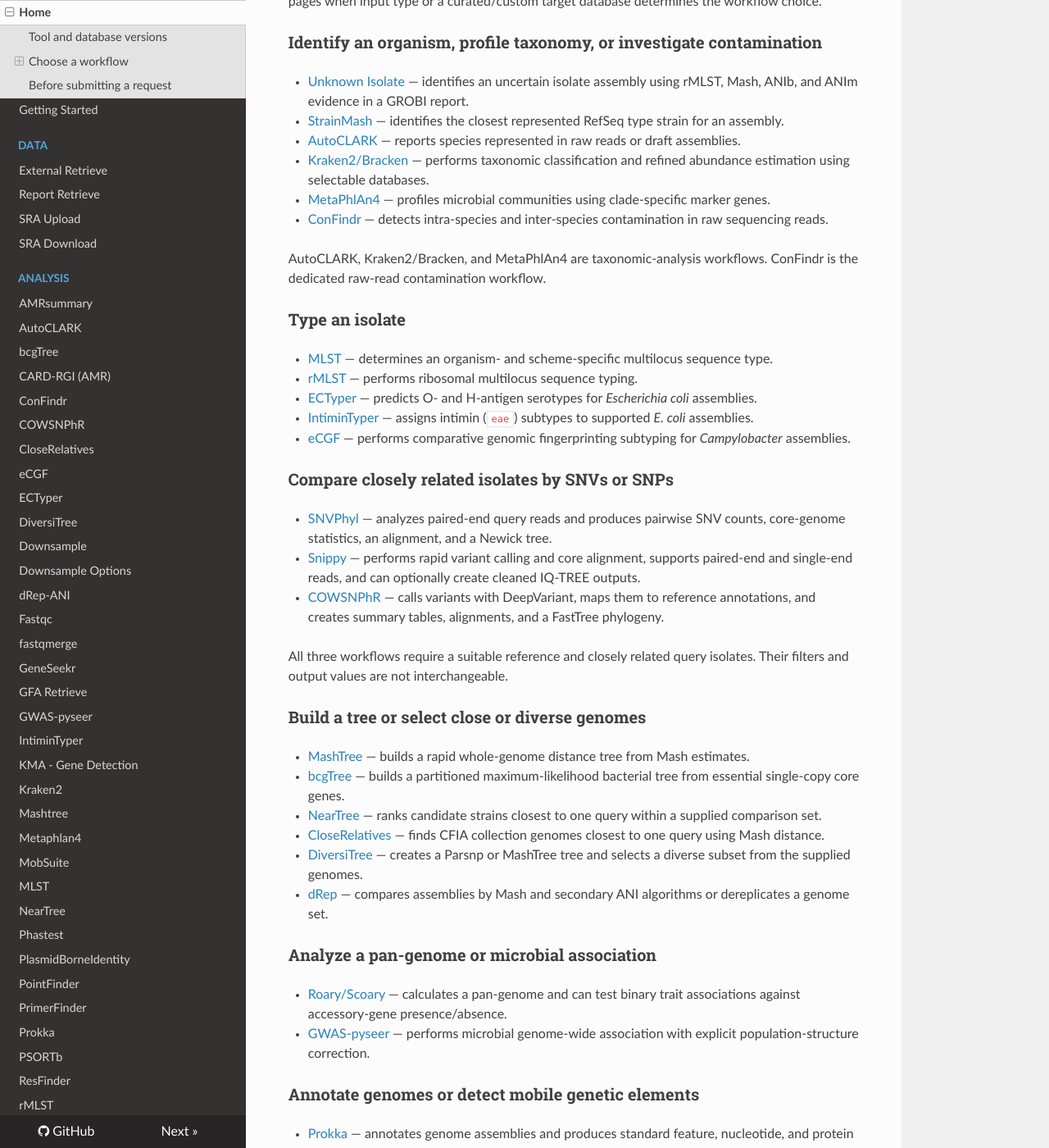
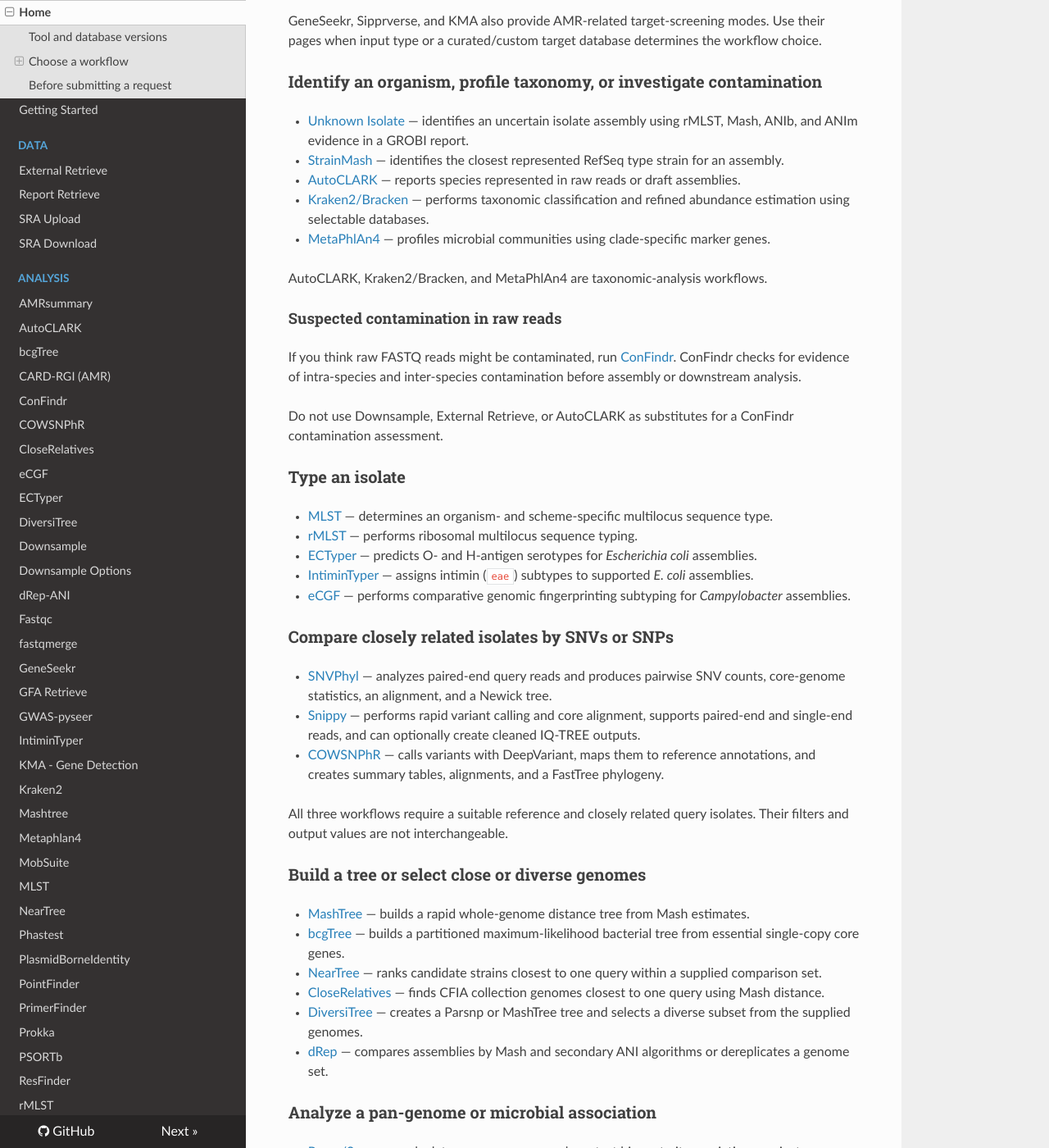
Before and after one commit to OLC-Bioinformatics/redmine-docs, an MkDocs documentation site: the page built from docs/index.md, in a window 1280 px wide and 1400 px high, scrolled down 1492 px. Shown: the whole window at 82% size. Built offline with MkDocs 1.6.1, drawn with Linux system fonts in a browser that asks for light colours; nearby versions of some CDN libraries; some of the changed text lies outside the part shown.

Commit message:
docs: add quast and metaquast
docs: clarify usage of tools

```diff
--- a/docs/index.md
+++ b/docs/index.md
@@ -51,9 +53,18 @@
 - [AutoCLARK](analysis/autoclark.md) — reports species represented in raw reads or draft assemblies.
 - [Kraken2/Bracken](analysis/kraken2.md) — performs taxonomic classification and refined abundance estimation using selectable databases.
 - [MetaPhlAn4](analysis/metaphlan.md) — profiles microbial communities using clade-specific marker genes.
-- [ConFindr](analysis/confindr.md) — detects intra-species and inter-species contamination in raw sequencing reads.
 
-AutoCLARK, Kraken2/Bracken, and MetaPhlAn4 are taxonomic-analysis workflows. ConFindr is the dedicated raw-read contamination workflow.
+AutoCLARK, Kraken2/Bracken, and MetaPhlAn4 are taxonomic-analysis workflows.
+
+#### Suspected contamination in raw reads
+
+If you think raw FASTQ reads might be contaminated, run
+[ConFindr](analysis/confindr.md). ConFindr checks for evidence of
+intra-species and inter-species contamination before assembly or downstream
+analysis.
+
+Do not use Downsample, External Retrieve, or AutoCLARK as substitutes for a
+ConFindr contamination assessment.
 
 ### Type an isolate
 
```
Also changed, not shown: other parts of docs/index.md (+3 -1 lines).
